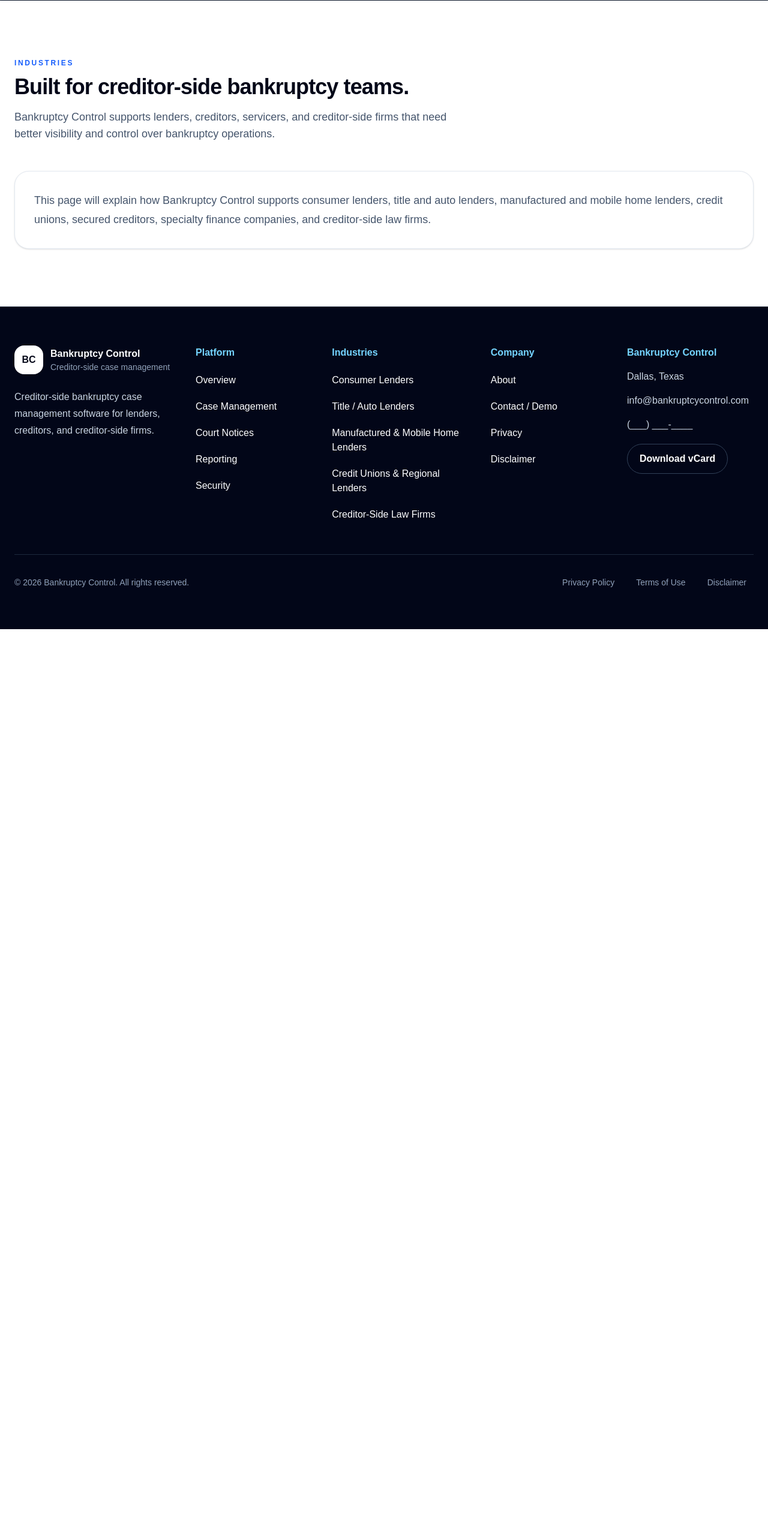
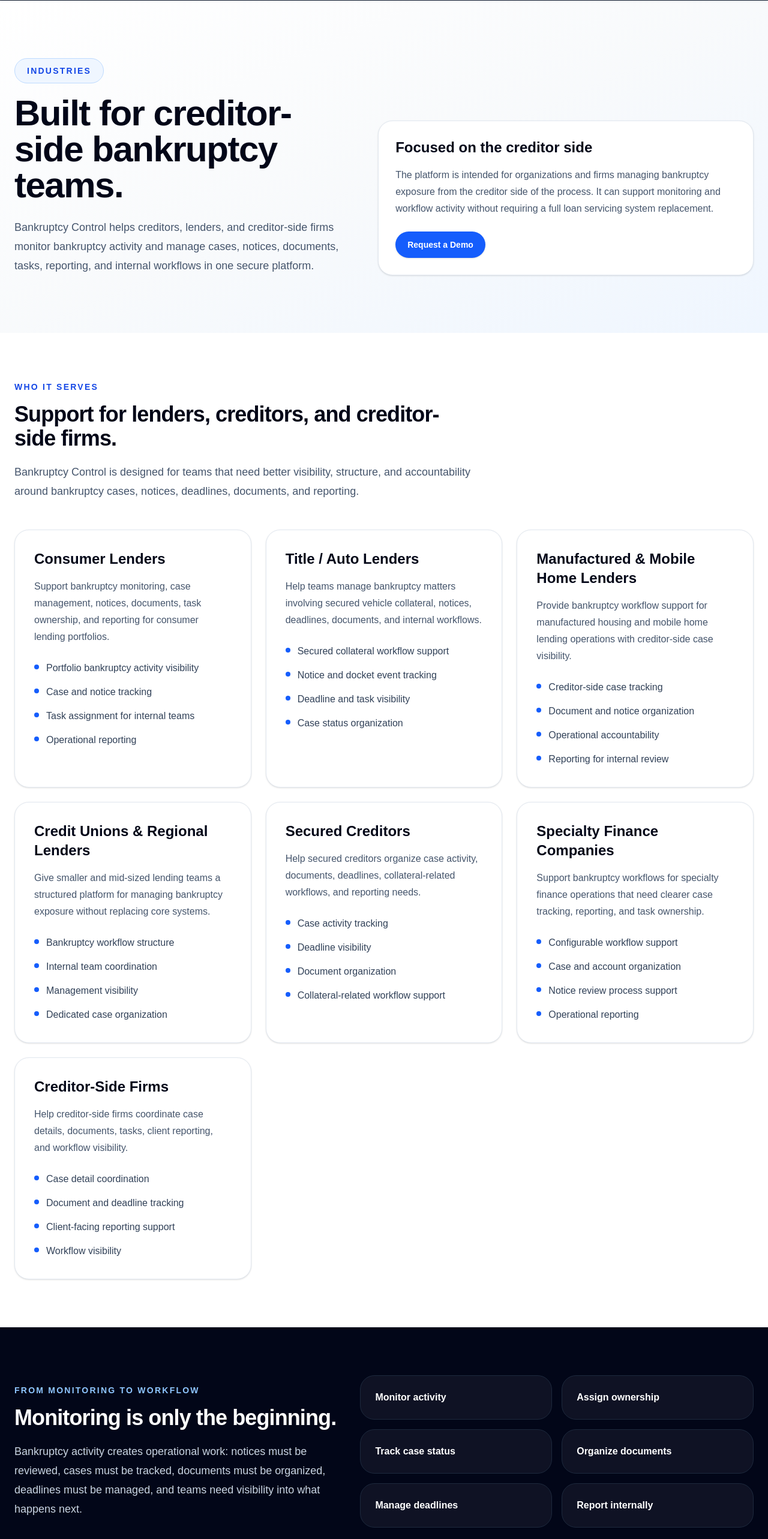
Before and after one commit to drumholliday/bc-website-redesign, a Next.js app: page /industries in a window 1280 px wide. Shown: the part 80-2646 px from the top of the page at 60% size. Before the commit the page ends 1129 px from the top, so only its background shows below. Built offline with nearby package versions, Linux system fonts and the light colour scheme.

Commit message:
Build platform and industries pages and simplify footer

```diff
--- a/app/industries/page.tsx
+++ b/app/industries/page.tsx
@@ -1,20 +1,278 @@
-import { Section } from "@/components/ui/Section";
+import { Button } from "@/components/ui/Button";
 
+/*
+  Industries page content data.
+
+  These cards describe the main audience groups Bankruptcy Control may serve.
+  Keeping this information in an array makes it easier to update the page as
+  the business confirms which industries and client types should be emphasized.
+*/
+const industries = [
+  {
+    title: "Consumer Lenders",
+    description:
+      "Support bankruptcy monitoring, case management, notices, documents, task ownership, and reporting for consumer lending portfolios.",
+    items: [
+      "Portfolio bankruptcy activity visibility",
+      "Case and notice tracking",
+      "Task assignment for internal teams",
+      "Operational reporting",
+    ],
+  },
+  {
+    title: "Title / Auto Lenders",
+    description:
+      "Help teams manage bankruptcy matters involving secured vehicle collateral, notices, deadlines, documents, and internal workflows.",
+    items: [
+      "Secured collateral workflow support",
+      "Notice and docket event tracking",
+      "Deadline and task visibility",
+      "Case status organization",
+    ],
+  },
+  {
+    title: "Manufactured & Mobile Home Lenders",
+    description:
+      "Provide bankruptcy workflow support for manufactured housing and mobile home lending operations with creditor-side case visibility.",
+    items: [
+      "Creditor-side case tracking",
+      "Document and notice organization",
+      "Operational accountability",
+      "Reporting for internal review",
+    ],
+  },
+  {
+    title: "Credit Unions & Regional Lenders",
+    description:
+      "Give smaller and mid-sized lending teams a structured platform for managing bankruptcy exposure without replacing core systems.",
+    items: [
+      "Bankruptcy workflow structure",
+      "Internal team coordination",
+      "Management visibility",
+      "Dedicated case organization",
+    ],
+  },
+  {
+    title: "Secured Creditors",
+    description:
+      "Help secured creditors organize case activity, documents, deadlines, collateral-related workflows, and reporting needs.",
+    items: [
+      "Case activity tracking",
+      "Deadline visibility",
+      "Document organization",
+      "Collateral-related workflow support",
+    ],
+  },
+  {
+    title: "Specialty Finance Companies",
+    description:
+      "Support bankruptcy workflows for specialty finance operations that need clearer case tracking, reporting, and task ownership.",
+    items: [
+      "Configurable workflow support",
+      "Case and account organization",
+      "Notice review process support",
+      "Operational reporting",
+    ],
+  },
+  {
+    title: "Creditor-Side Firms",
+    description:
+      "Help creditor-side firms coordinate case details, documents, tasks, client reporting, and workflow visibility.",
+    items: [
+      "Case detail coordination",
+      "Document and deadline tracking",
+      "Client-facing reporting support",
+      "Workflow visibility",
+    ],
+  },
+];
+
+/*
+  Industries page.
+
+  The homepage briefly identifies who Bankruptcy Control serves.
+  This page expands that message so visitors can quickly see whether their
+  organization type fits the platform's intended audience.
+*/
 export default function IndustriesPage() {
   return (
-    <Section
-      eyebrow="Industries"
-      title="Built for creditor-side bankruptcy teams."
-      description="Bankruptcy Control supports lenders, creditors, servicers, and creditor-side firms that need better visibility and control over bankruptcy operations."
-    >
-      <div className="rounded-3xl border border-slate-200 bg-white p-8 shadow-sm dark:border-slate-800 dark:bg-slate-900">
-        <p className="text-lg leading-8 text-slate-600 dark:text-slate-300">
-          This page will explain how Bankruptcy Control supports consumer
-          lenders, title and auto lenders, manufactured and mobile home lenders,
-          credit unions, secured creditors, specialty finance companies, and
-          creditor-side law firms.
-        </p>
-      </div>
-    </Section>
+    <main className="bg-white text-slate-950">
+      {/*
+        PAGE HERO
+
+        This section clearly establishes that Bankruptcy Control is for the
+        creditor side of bankruptcy operations, not debtor-side consumer filing
+        workflows.
+      */}
+      <section className="bg-gradient-to-br from-white via-slate-50 to-blue-50 px-6 py-20 sm:py-24">
+        <div className="mx-auto max-w-7xl">
+          <p className="mb-5 inline-flex rounded-full border border-blue-200 bg-blue-50 px-5 py-2.5 text-sm font-semibold uppercase tracking-[0.16em] text-blue-700">
+            Industries
+          </p>
+
+          <div className="grid gap-10 lg:grid-cols-[0.95fr_1.05fr] lg:items-end">
+            <div>
+              <h1 className="max-w-4xl text-4xl font-semibold tracking-tight text-slate-950 sm:text-5xl lg:text-6xl">
+                Built for creditor-side bankruptcy teams.
+              </h1>
+
+              <p className="mt-6 max-w-2xl text-lg leading-8 text-slate-600">
+                Bankruptcy Control helps creditors, lenders, and creditor-side
+                firms monitor bankruptcy activity and manage cases, notices,
+                documents, tasks, reporting, and internal workflows in one
+                secure platform.
+              </p>
+            </div>
+
+            {/*
+              Audience clarification card.
+
+              This card helps prevent confusion by explaining that
+              Bankruptcy Control is not debtor-side software and is not meant
+              to replace every system an organization already uses.
+            */}
+            <div className="rounded-3xl border border-slate-200 bg-white p-7 shadow-sm">
+              <h2 className="text-2xl font-semibold text-slate-950">
+                Focused on the creditor side
+              </h2>
+
+              <p className="mt-4 text-base leading-7 text-slate-600">
+                The platform is intended for organizations and firms managing
+                bankruptcy exposure from the creditor side of the process. It
+                can support monitoring and workflow activity without requiring a
+                full loan servicing system replacement.
+              </p>
+
+              <div className="mt-6">
+                <Button href="/contact">Request a Demo</Button>
+              </div>
+            </div>
+          </div>
+        </div>
+      </section>
+
+      {/*
+        INDUSTRY CARD GRID
+
+        These cards describe the most likely customer groups. The copy should
+        stay broad enough to avoid overpromising industry-specific features
+        until the owner confirms exact capabilities and target markets.
+      */}
+      <section className="px-6 py-20">
+        <div className="mx-auto max-w-7xl">
+          <div className="max-w-3xl">
+            <p className="mb-4 text-sm font-semibold uppercase tracking-[0.16em] text-blue-700">
+              Who It Serves
+            </p>
+
+            <h2 className="text-3xl font-semibold tracking-tight text-slate-950 sm:text-4xl">
+              Support for lenders, creditors, and creditor-side firms.
+            </h2>
+
+            <p className="mt-5 text-lg leading-8 text-slate-600">
+              Bankruptcy Control is designed for teams that need better
+              visibility, structure, and accountability around bankruptcy cases,
+              notices, deadlines, documents, and reporting.
+            </p>
+          </div>
+
+          <div className="mt-12 grid gap-6 md:grid-cols-2 xl:grid-cols-3">
+            {industries.map((industry) => (
+              <div
+                key={industry.title}
+                className="rounded-3xl border border-slate-200 bg-white p-8 shadow-sm transition hover:border-blue-200 hover:shadow-md"
+              >
+                <h3 className="text-2xl font-semibold text-slate-950">
+                  {industry.title}
+                </h3>
+
+                <p className="mt-4 text-base leading-7 text-slate-600">
+                  {industry.description}
+                </p>
+
+                <ul className="mt-6 space-y-3 text-base leading-7 text-slate-700">
+                  {industry.items.map((item) => (
+                    <li key={item} className="flex gap-3">
+                      <span className="mt-2 h-2 w-2 shrink-0 rounded-full bg-blue-600" />
+                      <span>{item}</span>
+                    </li>
+                  ))}
+                </ul>
+              </div>
+            ))}
+          </div>
+        </div>
+      </section>
+
+      {/*
+        POSITIONING SECTION
+
+        This section reinforces that Bankruptcy Control is not only an alert
+        or monitoring tool. It helps manage the work that follows bankruptcy
+        activity detection.
+      */}
+      <section className="bg-slate-950 px-6 py-20 text-white">
+        <div className="mx-auto grid max-w-7xl gap-10 lg:grid-cols-[0.9fr_1.1fr] lg:items-center">
+          <div>
+            <p className="mb-4 text-sm font-semibold uppercase tracking-[0.16em] text-blue-300">
+              From Monitoring to Workflow
+            </p>
+
+            <h2 className="text-3xl font-semibold tracking-tight sm:text-4xl">
+              Monitoring is only the beginning.
+            </h2>
+
+            <p className="mt-5 text-lg leading-8 text-slate-300">
+              Bankruptcy activity creates operational work: notices must be
+              reviewed, cases must be tracked, documents must be organized,
+              deadlines must be managed, and teams need visibility into what
+              happens next.
+            </p>
+          </div>
+
+          <div className="grid gap-4 sm:grid-cols-2">
+            {[
+              "Monitor activity",
+              "Assign ownership",
+              "Track case status",
+              "Organize documents",
+              "Manage deadlines",
+              "Report internally",
+            ].map((item) => (
+              <div
+                key={item}
+                className="rounded-3xl border border-slate-800 bg-white/5 p-6"
+              >
+                <p className="text-base font-semibold text-white">{item}</p>
+              </div>
+            ))}
+          </div>
+        </div>
+      </section>
+
+      {/*
+        FINAL CTA
+
+        Repeats the demo request path at the end of the page so visitors do not
+        need to scroll back to the top after reading the industry overview.
+      */}
+      <section className="px-6 py-20">
+        <div className="mx-auto max-w-4xl rounded-[2rem] border border-blue-200 bg-blue-50 p-8 text-center shadow-sm">
+          <h2 className="text-3xl font-semibold tracking-tight text-slate-950">
+            Discuss your bankruptcy workflow.
+          </h2>
+
+          <p className="mx-auto mt-5 max-w-2xl text-lg leading-8 text-slate-600">
+            Request a private demo using sanitized sample data to see how
+            Bankruptcy Control may support your organization’s creditor-side
+            bankruptcy operations.
+          </p>
+
+          <div className="mt-8">
+            <Button href="/contact">Request a Demo</Button>
+          </div>
+        </div>
+      </section>
+    </main>
   );
 }
--- a/components/layout/Footer.tsx
+++ b/components/layout/Footer.tsx
@@ -9,7 +9,7 @@
   return (
     <footer className="border-t border-slate-800 bg-slate-950 px-6 py-16 text-white">
       <div className="mx-auto max-w-7xl">
-        <div className="grid gap-10 lg:grid-cols-[1.4fr_1fr_1.2fr_1fr_1.1fr]">
+       <div className="grid gap-8 md:grid-cols-2 lg:grid-cols-[1.7fr_0.85fr_0.85fr_1.1fr]">
           <div>
             <div className="flex items-center gap-3">
               <div className="flex h-12 w-12 shrink-0 items-center justify-center rounded-2xl bg-white text-base font-bold text-slate-950 shadow-sm">
@@ -32,12 +32,8 @@
             </p>
           </div>
 
-          <FooterColumn title="Platform" links={footerNavigation.platform} />
-          <FooterColumn
-            title="Industries"
-            links={footerNavigation.industries}
-          />
-          <FooterColumn title="Company" links={footerNavigation.company} />
+         <FooterColumn title="Product" links={footerNavigation.product} />
+         <FooterColumn title="Company" links={footerNavigation.company} />
 
           <div>
             <h3 className="text-base font-semibold text-sky-300">
--- a/data/navigation.ts
+++ b/data/navigation.ts
@@ -33,34 +33,23 @@
 
 // Footer navigation is grouped by column so the Footer component
 // can stay clean and focus on layout instead of storing link data.
+//
+// For the current version, keep the footer sitemap focused on real,
+// top-level pages. Deeper feature and industry links can be added later
+// if dedicated detail pages are built.
 export const footerNavigation = {
-  platform: [
-    { label: "Overview", href: "/platform" },
-    { label: "Case Management", href: "/platform/case-management" },
-    { label: "Court Notices", href: "/platform/court-notices" },
-    { label: "Reporting", href: "/platform/reporting-audit-trails" },
+  product: [
+    { label: "Platform", href: "/platform" },
+    { label: "Industries", href: "/industries" },
+    { label: "Integrations", href: "/integrations" },
     { label: "Security", href: "/security" },
-  ],
-  industries: [
-    { label: "Consumer Lenders", href: "/industries/consumer-lenders" },
-    { label: "Title / Auto Lenders", href: "/industries/title-auto-lenders" },
-    {
-      label: "Manufactured & Mobile Home Lenders",
-      href: "/industries/manufactured-mobile-home-lenders",
-    },
-    {
-      label: "Credit Unions & Regional Lenders",
-      href: "/industries/credit-unions-regional-lenders",
-    },
-    {
-      label: "Creditor-Side Law Firms",
-      href: "/industries/creditor-side-law-firms",
-    },
+    { label: "Deployment", href: "/deployment" },
   ],
   company: [
-  { label: "About", href: "/about" },
-  { label: "Contact / Demo", href: "/contact" },
-  { label: "Privacy", href: "/privacy" },
-  { label: "Disclaimer", href: "/disclaimer" },
-],
+    { label: "About", href: "/about" },
+    { label: "Contact / Demo", href: "/contact" },
+    { label: "Privacy", href: "/privacy" },
+    { label: "Terms", href: "/terms" },
+    { label: "Disclaimer", href: "/disclaimer" },
+  ],
 };
```
